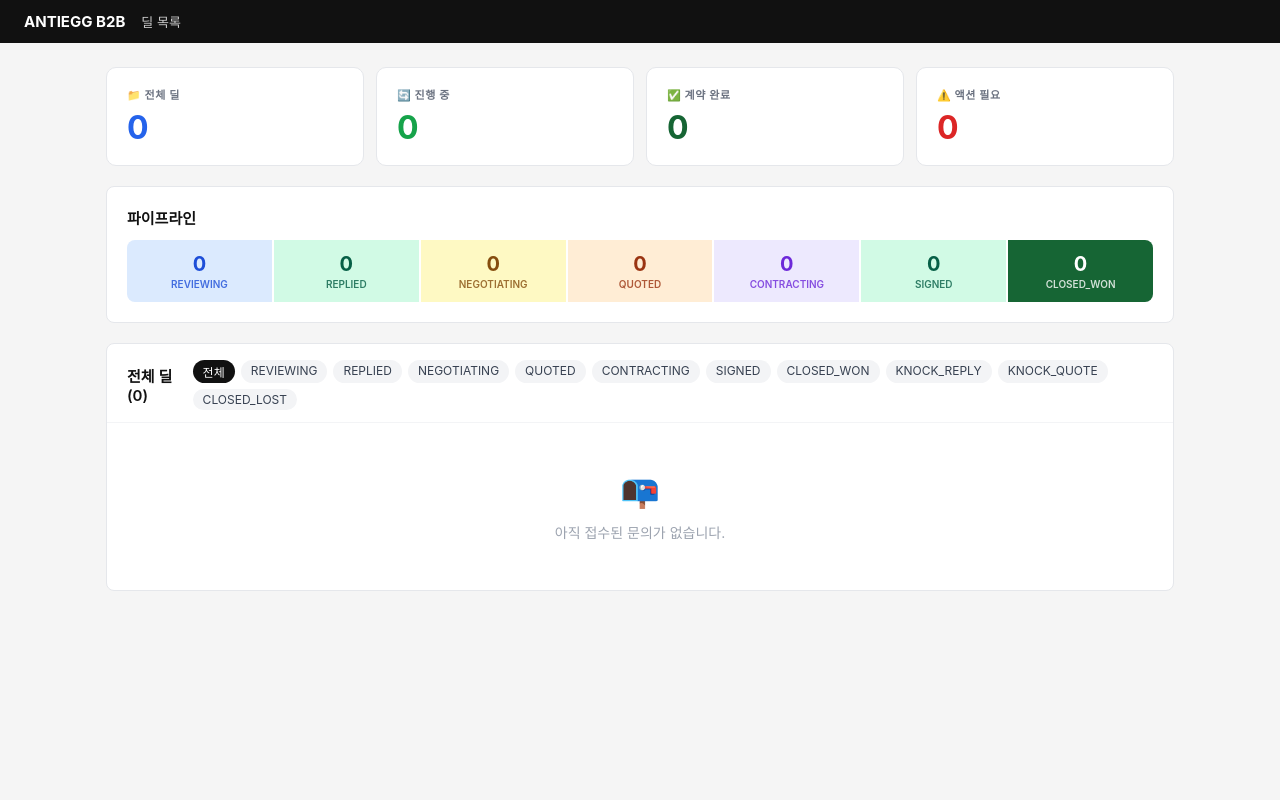
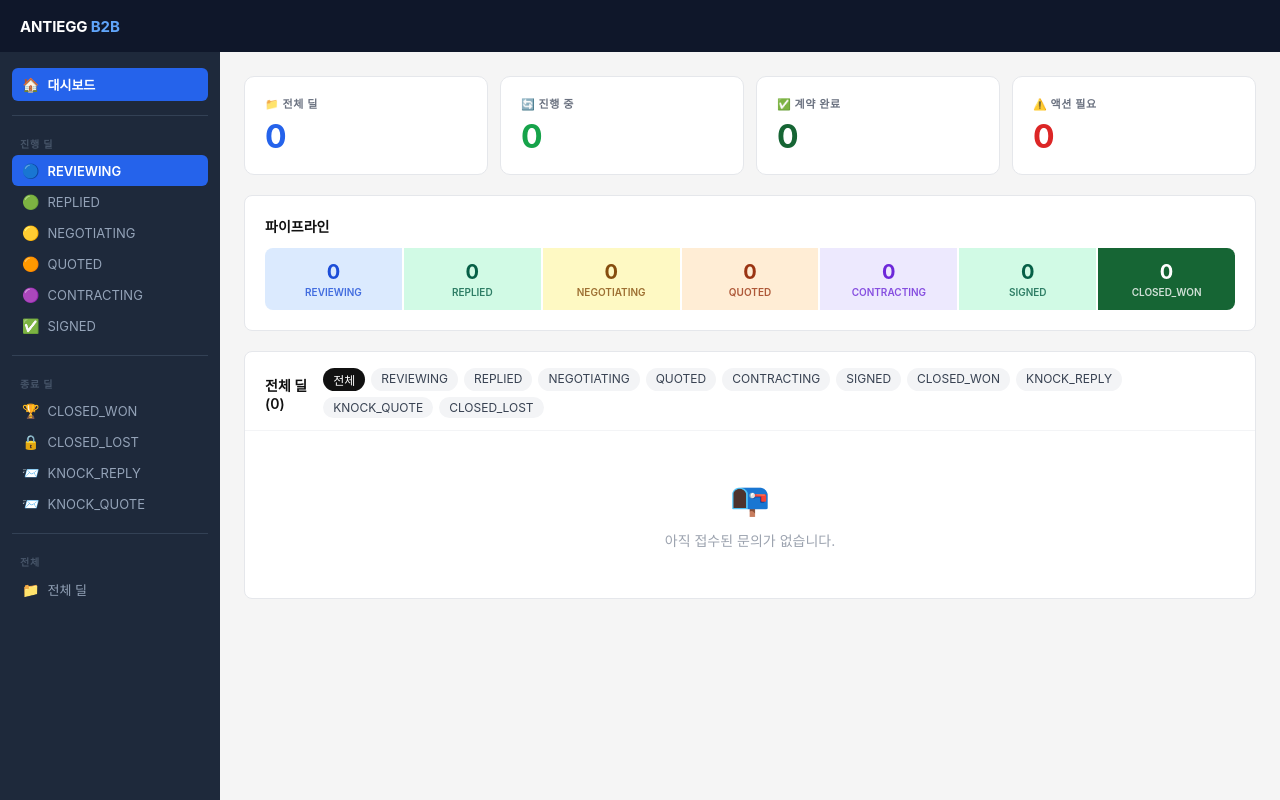
Before and after one commit to ruruzene-del/ANTIEGG--B2B-ADMIN, a FastAPI app: page /?stage=REVIEWING in a window 1280 px wide. Run offline with FastAPI, Linux system fonts and the light colour scheme; data that the repository does not hold is empty.

Commit message:
feat: 좌측 고정 사이드바 추가
- 전체 페이지 공통 레이아웃 (topbar + sidebar + main)
- Stage별 딜 수 실시간 표시, 클릭 시 해당 stage 필터링
- 진행 딜 / 종료 딜 / 전체 섹션 분리
- 현재 선택 stage 하이라이트
- 대시보드에 stage 쿼리 파라미터 필터 지원

Co-Authored-By: Claude Sonnet 4.6 <noreply@anthropic.com>

```diff
--- a/main.py
+++ b/main.py
@@ -47,31 +47,33 @@ templates = Jinja2Templates(directory='templates')
 # ── 딜 목록 ──────────────────────────────────────────────────────────────────
 
 PIPELINE_STAGES = ['REVIEWING', 'REPLIED', 'NEGOTIATING', 'QUOTED', 'CONTRACTING', 'SIGNED', 'CLOSED_WON']
+ACTIVE_STAGES   = {'REVIEWING', 'REPLIED', 'NEGOTIATING', 'QUOTED', 'CONTRACTING', 'SIGNED'}
+
+def _base_ctx(request: Request) -> dict:
+    """모든 라우트에 공통으로 넘기는 사이드바용 컨텍스트."""
+    return {'request': request, 'stage_counts': db.get_stage_counts()}
 
 @app.get('/', response_class=HTMLResponse)
-async def dashboard(request: Request):
-    deals       = db.get_all_deals()
+async def dashboard(request: Request, stage: str = None):
     stage_counts = db.get_stage_counts()
+    all_deals    = db.get_all_deals()
     action_deals = db.get_action_needed()
 
-    active_stages = {'REVIEWING', 'REPLIED', 'NEGOTIATING', 'QUOTED', 'CONTRACTING', 'SIGNED'}
-    total       = len(deals)
-    active      = sum(stage_counts.get(s, 0) for s in active_stages)
-    closed_won  = stage_counts.get('CLOSED_WON', 0)
-    needs_action = len(action_deals)
+    deals = [d for d in all_deals if d['stage'] == stage] if stage else all_deals
 
     pipeline = [{'stage': s, 'count': stage_counts.get(s, 0)} for s in PIPELINE_STAGES]
 
     return templates.TemplateResponse('dashboard.html', {
-        'request':      request,
+        **_base_ctx(request),
         'deals':        deals,
         'action_deals': action_deals,
         'pipeline':     pipeline,
+        'active_stage': stage,
         'stats': {
-            'total':        total,
-            'active':       active,
-            'closed_won':   closed_won,
-            'needs_action': needs_action,
+            'total':        len(all_deals),
+            'active':       sum(stage_counts.get(s, 0) for s in ACTIVE_STAGES),
+            'closed_won':   stage_counts.get('CLOSED_WON', 0),
+            'needs_action': len(action_deals),
         },
     })
 
@@ -84,7 +86,7 @@ async def deal_detail(request: Request, deal_id: str):
         return HTMLResponse('딜을 찾을 수 없습니다', status_code=404)
     return templates.TemplateResponse(
         'deal_detail.html',
-        {'request': request, 'deal': deal, 'stage_options': STAGE_OPTIONS},
+        {**_base_ctx(request), 'deal': deal, 'stage_options': STAGE_OPTIONS},
     )
 
 # ── Stage 변경 ────────────────────────────────────────────────────────────────
--- a/templates/base.html
+++ b/templates/base.html
@@ -6,19 +6,54 @@
   <title>{% block title %}ANTIEGG B2B{% endblock %}</title>
   <style>
     *, *::before, *::after { box-sizing: border-box; margin: 0; padding: 0; }
-    body { font-family: -apple-system, BlinkMacSystemFont, 'Segoe UI', sans-serif; font-size: 14px; background: #f5f5f5; color: #222; }
+    body { font-family: -apple-system, BlinkMacSystemFont, 'Segoe UI', sans-serif; font-size: 14px; background: #f5f5f5; color: #222; display: flex; flex-direction: column; min-height: 100vh; }
     a { color: #2563eb; text-decoration: none; }
     a:hover { text-decoration: underline; }
 
-    .nav { background: #111; color: #fff; padding: 12px 24px; display: flex; align-items: center; gap: 16px; }
-    .nav a { color: #ccc; font-size: 13px; }
-    .nav a:hover { color: #fff; text-decoration: none; }
-    .nav-brand { font-weight: 700; font-size: 15px; color: #fff; }
+    /* ── 상단 바 ── */
+    .topbar {
+      position: fixed; top: 0; left: 0; right: 0; height: 52px; z-index: 100;
+      background: #0f172a; display: flex; align-items: center; padding: 0 20px; gap: 12px;
+    }
+    .topbar-brand { font-weight: 700; font-size: 15px; color: #fff; letter-spacing: -.01em; }
+    .topbar-brand span { color: #60a5fa; }
 
-    .container { max-width: 1100px; margin: 24px auto; padding: 0 16px; }
+    /* ── 사이드바 ── */
+    .sidebar {
+      position: fixed; top: 52px; left: 0; bottom: 0; width: 220px;
+      background: #1e293b; overflow-y: auto; padding: 16px 0;
+      display: flex; flex-direction: column;
+    }
+    .sidebar-section { padding: 0 12px; margin-bottom: 4px; }
+    .sidebar-label {
+      font-size: 10px; font-weight: 700; color: #475569;
+      letter-spacing: .08em; text-transform: uppercase;
+      padding: 10px 8px 4px;
+    }
+    .sidebar-link {
+      display: flex; align-items: center; justify-content: space-between;
+      padding: 7px 10px; border-radius: 6px; font-size: 13px; color: #94a3b8;
+      cursor: pointer; transition: background .1s;
+      text-decoration: none !important;
+    }
+    .sidebar-link:hover { background: #334155; color: #e2e8f0; }
+    .sidebar-link.active { background: #2563eb; color: #fff; font-weight: 600; }
+    .sidebar-link .icon { margin-right: 8px; font-size: 14px; }
+    .sidebar-count {
+      font-size: 11px; font-weight: 700; padding: 1px 7px;
+      border-radius: 999px; background: #334155; color: #94a3b8; min-width: 22px; text-align: center;
+    }
+    .sidebar-link.active .sidebar-count { background: rgba(255,255,255,.2); color: #fff; }
+    .sidebar-count.has-count { background: #dc2626; color: #fff; }
+    .sidebar-divider { border: none; border-top: 1px solid #334155; margin: 10px 12px; }
 
+    /* ── 메인 컨텐츠 ── */
+    .layout { display: flex; padding-top: 52px; }
+    .main { margin-left: 220px; flex: 1; padding: 24px; min-width: 0; }
+
+    /* ── 카드 / 테이블 ── */
     .card { background: #fff; border-radius: 8px; border: 1px solid #e5e7eb; padding: 20px; margin-bottom: 16px; }
-    .card-title { font-size: 15px; font-weight: 600; margin-bottom: 12px; color: #111; }
+    .card-title { font-size: 14px; font-weight: 600; margin-bottom: 12px; color: #111; }
 
     table { width: 100%; border-collapse: collapse; }
     th { background: #f9fafb; text-align: left; padding: 10px 12px; font-size: 12px; font-weight: 600; color: #6b7280; border-bottom: 1px solid #e5e7eb; }
@@ -26,6 +61,7 @@
     tr:last-child td { border-bottom: none; }
     tr:hover td { background: #fafafa; }
 
+    /* ── 배지 ── */
     .badge { display: inline-block; padding: 2px 8px; border-radius: 999px; font-size: 11px; font-weight: 600; }
     .badge-reviewing   { background: #dbeafe; color: #1d4ed8; }
     .badge-replied     { background: #d1fae5; color: #065f46; }
@@ -39,20 +75,23 @@
     .badge-closed_lost { background: #374151; color: #fff; }
     .badge-inquiry     { background: #f3f4f6; color: #374151; }
 
+    /* ── 버튼 ── */
     .btn { display: inline-block; padding: 7px 14px; border-radius: 6px; font-size: 13px; font-weight: 500; cursor: pointer; border: none; }
+    .btn:disabled { opacity: .5; cursor: not-allowed; }
     .btn-primary  { background: #2563eb; color: #fff; }
-    .btn-primary:hover { background: #1d4ed8; }
+    .btn-primary:hover:not(:disabled) { background: #1d4ed8; }
     .btn-green    { background: #16a34a; color: #fff; }
-    .btn-green:hover { background: #15803d; }
+    .btn-green:hover:not(:disabled) { background: #15803d; }
     .btn-orange   { background: #ea580c; color: #fff; }
-    .btn-orange:hover { background: #c2410c; }
+    .btn-orange:hover:not(:disabled) { background: #c2410c; }
     .btn-purple   { background: #7c3aed; color: #fff; }
-    .btn-purple:hover { background: #6d28d9; }
+    .btn-purple:hover:not(:disabled) { background: #6d28d9; }
     .btn-red      { background: #dc2626; color: #fff; }
-    .btn-red:hover { background: #b91c1c; }
+    .btn-red:hover:not(:disabled) { background: #b91c1c; }
     .btn-gray     { background: #e5e7eb; color: #374151; }
-    .btn-gray:hover { background: #d1d5db; }
+    .btn-gray:hover:not(:disabled) { background: #d1d5db; }
 
+    /* ── 폼 ── */
     label { display: block; font-size: 12px; font-weight: 600; color: #6b7280; margin-bottom: 4px; }
     input[type=text], select, textarea {
       width: 100%; padding: 7px 10px; border: 1px solid #d1d5db;
@@ -63,22 +102,89 @@
       outline: none; border-color: #2563eb; box-shadow: 0 0 0 2px rgba(37,99,235,.15);
     }
 
+    /* ── 유틸 ── */
     .grid-2 { display: grid; grid-template-columns: 1fr 1fr; gap: 12px; }
-    .grid-3 { display: grid; grid-template-columns: 1fr 1fr 1fr; gap: 12px; }
     .field { margin-bottom: 10px; }
-    .field-value { font-size: 13px; color: #111; padding: 6px 0; }
-
     .trigger-bar { display: flex; gap: 8px; flex-wrap: wrap; }
     .trigger-bar form { display: inline; }
   </style>
 </head>
 <body>
-  <nav class="nav">
-    <span class="nav-brand">ANTIEGG B2B</span>
-    <a href="/">딜 목록</a>
-  </nav>
-  <div class="container">
-    {% block content %}{% endblock %}
+
+  {# ── 상단 바 ── #}
+  <header class="topbar">
+    <div class="topbar-brand">ANTIEGG <span>B2B</span></div>
+  </header>
+
+  <div class="layout">
+
+    {# ── 사이드바 ── #}
+    <aside class="sidebar">
+
+      <div class="sidebar-section">
+        <a href="/" class="sidebar-link {% if request.url.path == '/' %}active{% endif %}">
+          <span><span class="icon">🏠</span>대시보드</span>
+        </a>
+      </div>
+
+      <hr class="sidebar-divider">
+
+      <div class="sidebar-section">
+        <div class="sidebar-label">진행 딜</div>
+        {% set active_stages = [
+          ('REVIEWING',   '🔵'),
+          ('REPLIED',     '🟢'),
+          ('NEGOTIATING', '🟡'),
+          ('QUOTED',      '🟠'),
+          ('CONTRACTING', '🟣'),
+          ('SIGNED',      '✅'),
+        ] %}
+        {% for stage, icon in active_stages %}
+        {% set cnt = stage_counts.get(stage, 0) %}
+        <a href="/?stage={{ stage }}" class="sidebar-link {% if request.query_params.get('stage') == stage %}active{% endif %}">
+          <span><span class="icon">{{ icon }}</span>{{ stage }}</span>
+          {% if cnt %}<span class="sidebar-count has-count">{{ cnt }}</span>{% endif %}
+        </a>
+        {% endfor %}
+      </div>
+
+      <hr class="sidebar-divider">
+
+      <div class="sidebar-section">
+        <div class="sidebar-label">종료 딜</div>
+        {% set closed_stages = [
+          ('CLOSED_WON',  '🏆'),
+          ('CLOSED_LOST', '🔒'),
+          ('KNOCK_REPLY', '📨'),
+          ('KNOCK_QUOTE', '📨'),
+        ] %}
+        {% for stage, icon in closed_stages %}
+        {% set cnt = stage_counts.get(stage, 0) %}
+        <a href="/?stage={{ stage }}" class="sidebar-link {% if request.query_params.get('stage') == stage %}active{% endif %}">
+          <span><span class="icon">{{ icon }}</span>{{ stage }}</span>
+          {% if cnt %}<span class="sidebar-count">{{ cnt }}</span>{% endif %}
+        </a>
+        {% endfor %}
+      </div>
+
+      <hr class="sidebar-divider">
+
+      <div class="sidebar-section">
+        <div class="sidebar-label">전체</div>
+        <a href="/" class="sidebar-link {% if not request.query_params.get('stage') and request.url.path == '/' %}active{% endif %}">
+          <span><span class="icon">📁</span>전체 딜</span>
+          {% set total = stage_counts.values() | sum %}
+          {% if total %}<span class="sidebar-count">{{ total }}</span>{% endif %}
+        </a>
+      </div>
+
+    </aside>
+
+    {# ── 메인 ── #}
+    <main class="main">
+      {% block content %}{% endblock %}
+    </main>
+
   </div>
 </body>
 </html>
```
